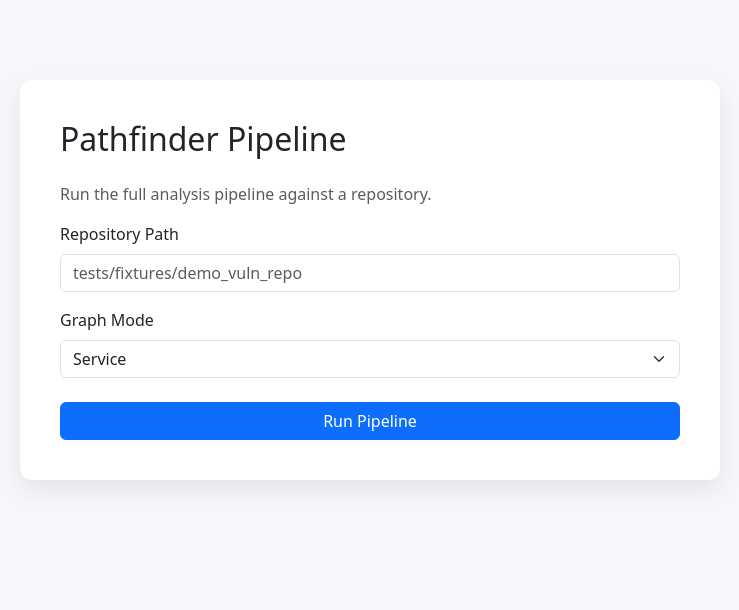
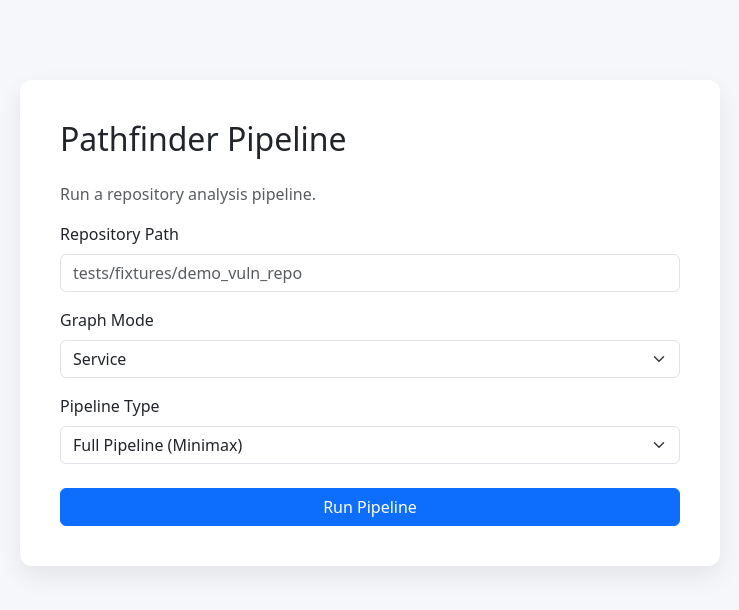
Before and after one commit to Antonio7098/pathfinder, a Flask app: page / in a window 1280 px wide. Shown: the top 610 px of the page, without its empty margins (62-801 px from the left). Run offline with Flask 3, Linux system fonts and the light colour scheme.

Commit message:
final changes to app structure

```diff
--- a/app.py
+++ b/app.py
@@ -18,21 +18,40 @@ def index():
 def run_pipeline():
     repo = request.form["repo"]
     graph_mode = request.form.get("graph_mode", "service")
+    pipeline_type = request.form.get("pipeline_type", "full")
 
     job_id = str(uuid.uuid4())
     output_dir = os.path.join(RUNS_DIR, job_id)
 
-    cmd = [
-        "python",
-        "-m",
-        "pathfinder.cli",
-        "run-full-pipeline",
-        "--repo", repo,
-        "--output-dir", output_dir,
-        "--graph-mode", graph_mode,
-        "--provider", "minimax",
-        "--timeout-seconds", "600"
-    ]
+    if pipeline_type == "latency":
+
+        cmd = [
+            "python",
+            "-m",
+            "pathfinder.cli",
+            "run-latency-optimized-pipeline",
+            "--repo", repo,
+            "--output-dir", output_dir,
+            "--graph-mode", graph_mode,
+            "--provider", "openrouter",
+            "--model", "nvidia/nemotron-3-super-120b-a12b:free",
+            "--timeout-seconds", "300",
+            "--max-concurrent-security-tasks", "6"
+        ]
+
+    else:
+
+        cmd = [
+            "python",
+            "-m",
+            "pathfinder.cli",
+            "run-full-pipeline",
+            "--repo", repo,
+            "--output-dir", output_dir,
+            "--graph-mode", graph_mode,
+            "--provider", "minimax",
+            "--timeout-seconds", "600"
+        ]
 
     subprocess.run(cmd, check=True)
 
--- a/templates/index.html
+++ b/templates/index.html
@@ -20,7 +20,6 @@ body {
     box-shadow: 0 10px 25px rgba(0,0,0,0.08);
 }
 </style>
-
 </head>
 
 <body>
@@ -31,7 +30,7 @@ body {
 <h2 class="mb-4">Pathfinder Pipeline</h2>
 
 <p class="text-muted">
-Run the full analysis pipeline against a repository.
+Run a repository analysis pipeline.
 </p>
 
 <form action="/run" method="post">
@@ -46,14 +45,22 @@ Run the full analysis pipeline against a repository.
     required>
 </div>
 
-<div class="mb-4">
+<div class="mb-3">
 <label class="form-label">Graph Mode</label>
 
 <select name="graph_mode" class="form-select">
 <option value="service">Service</option>
 <option value="module">Module</option>
 </select>
+</div>
 
+<div class="mb-4">
+<label class="form-label">Pipeline Type</label>
+
+<select name="pipeline_type" class="form-select">
+<option value="full">Full Pipeline (Minimax)</option>
+<option value="latency">Latency Optimized Pipeline</option>
+</select>
 </div>
 
 <button type="submit" class="btn btn-primary w-100">
```
Also changed, not shown: pathfinder/dashboard/service_graph.py (+6 -4 lines).
